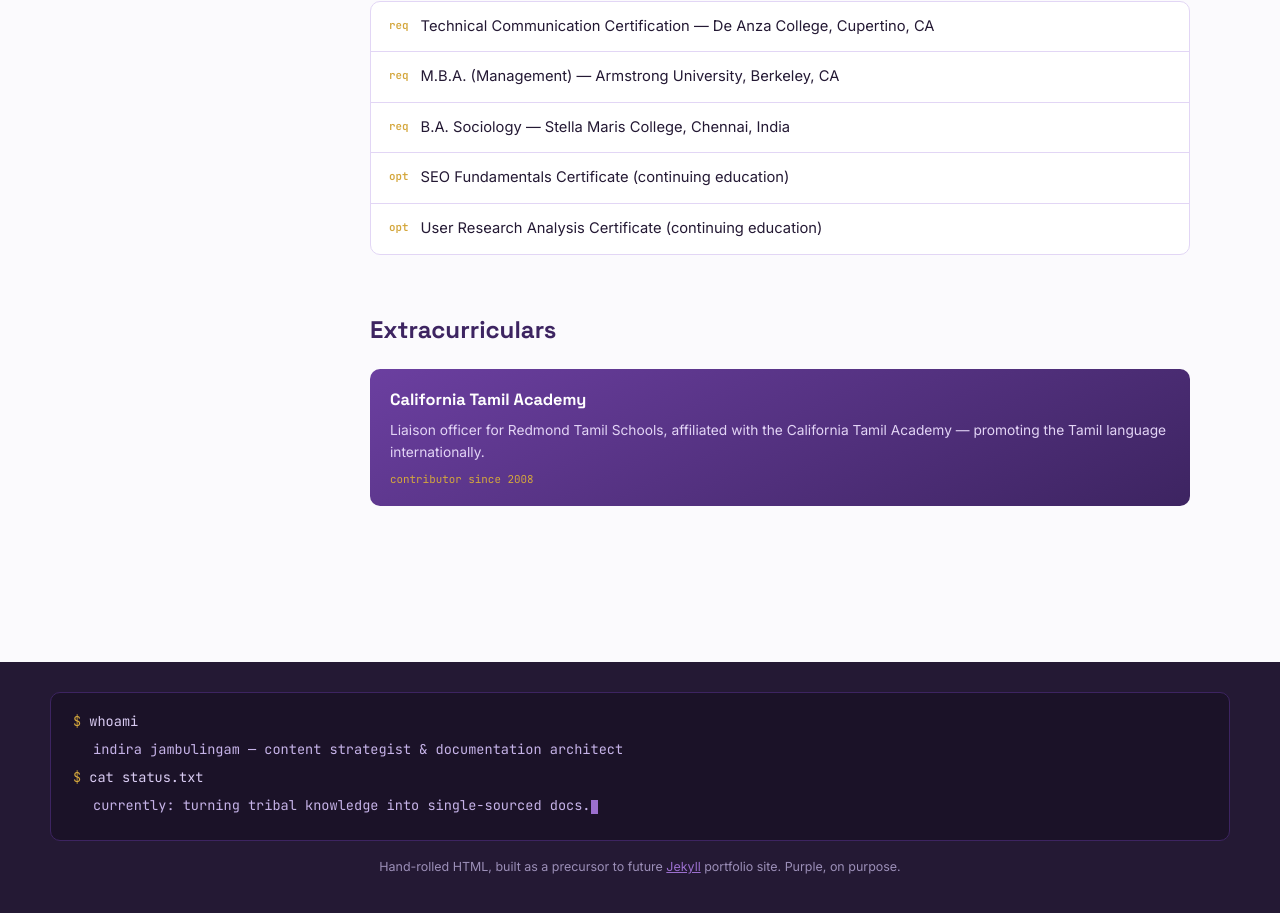
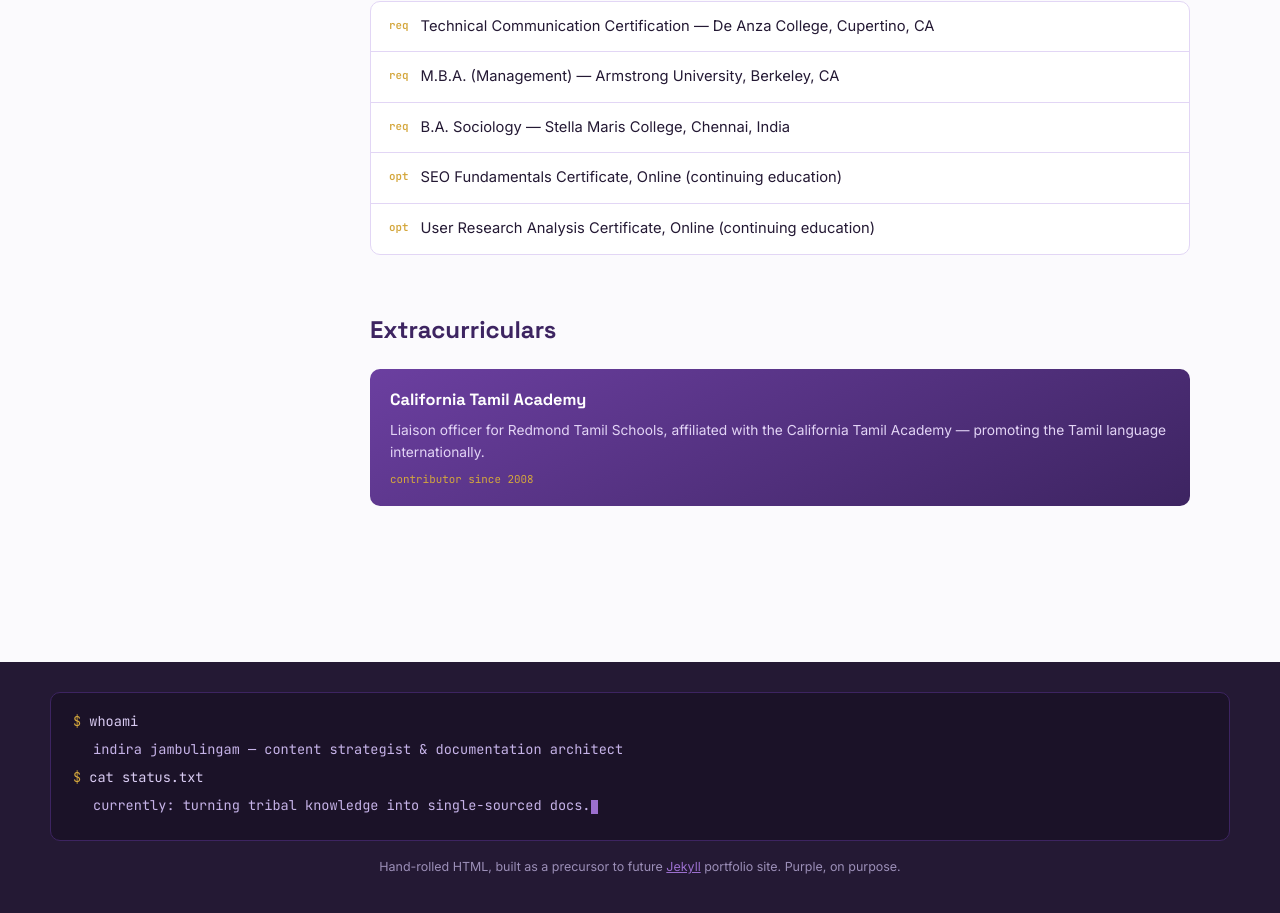
Before and after one commit to purplelitemij/resume2026, a plain HTML site: page index.html in a window 1280 px wide. Shown: the part 3507-4420 px from the top of the page. Drawn offline with Linux system fonts and the light colour scheme.

Commit message:
Updated location for edu

```diff
--- a/index.html
+++ b/index.html
@@ -513,8 +513,8 @@
         <li><span class="req-tag">req</span> Technical Communication Certification — De Anza College, Cupertino, CA</li>
         <li><span class="req-tag">req</span> M.B.A. (Management) — Armstrong University, Berkeley, CA</li>
         <li><span class="req-tag">req</span> B.A. Sociology — Stella Maris College, Chennai, India</li>
-        <li><span class="req-tag">opt</span> SEO Fundamentals Certificate (continuing education)</li>
-        <li><span class="req-tag">opt</span> User Research Analysis Certificate (continuing education)</li>
+        <li><span class="req-tag">opt</span> SEO Fundamentals Certificate, Online (continuing education)</li>
+        <li><span class="req-tag">opt</span> User Research Analysis Certificate, Online (continuing education)</li>
       </ul>
     </section>
 
```
